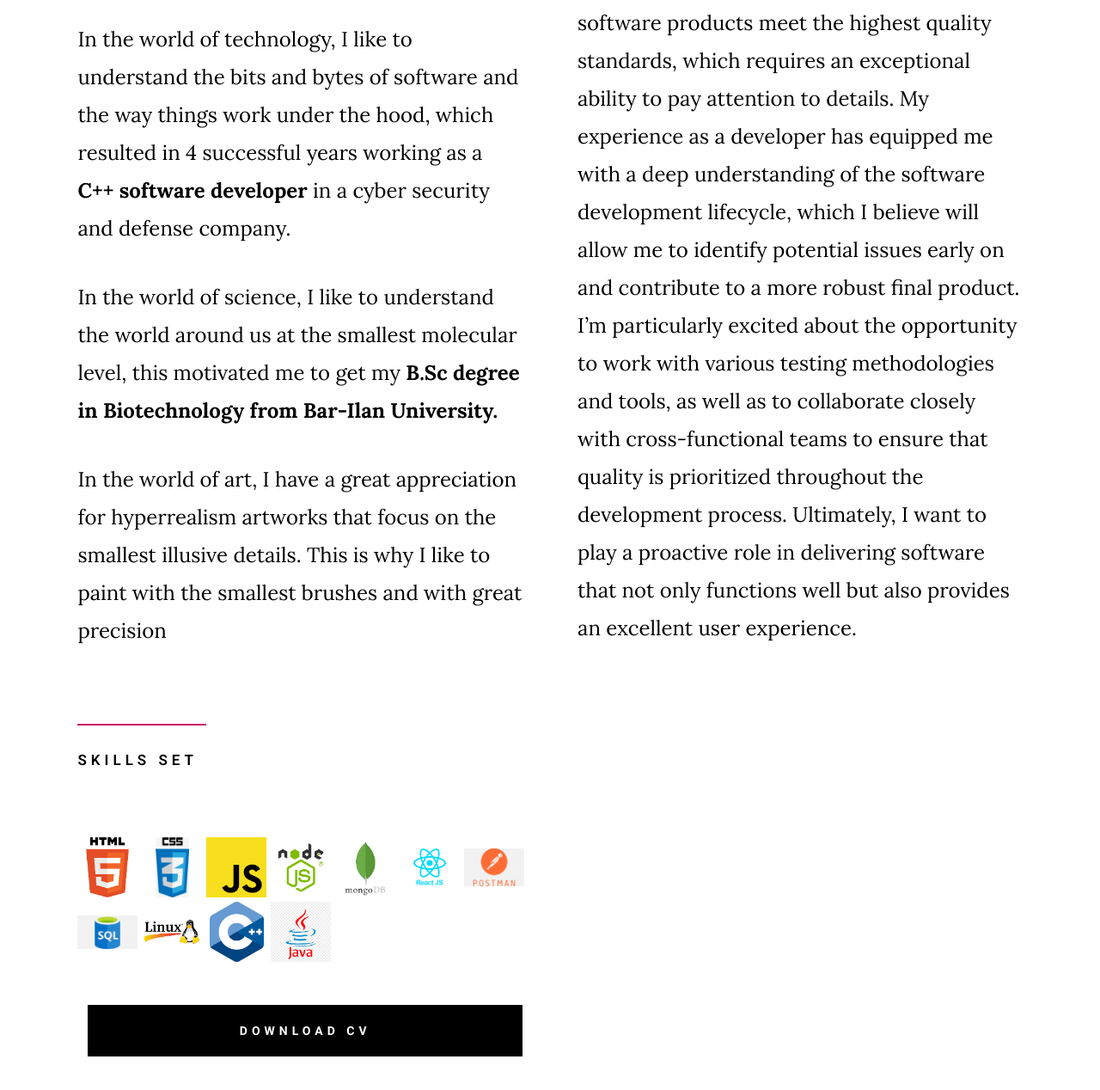
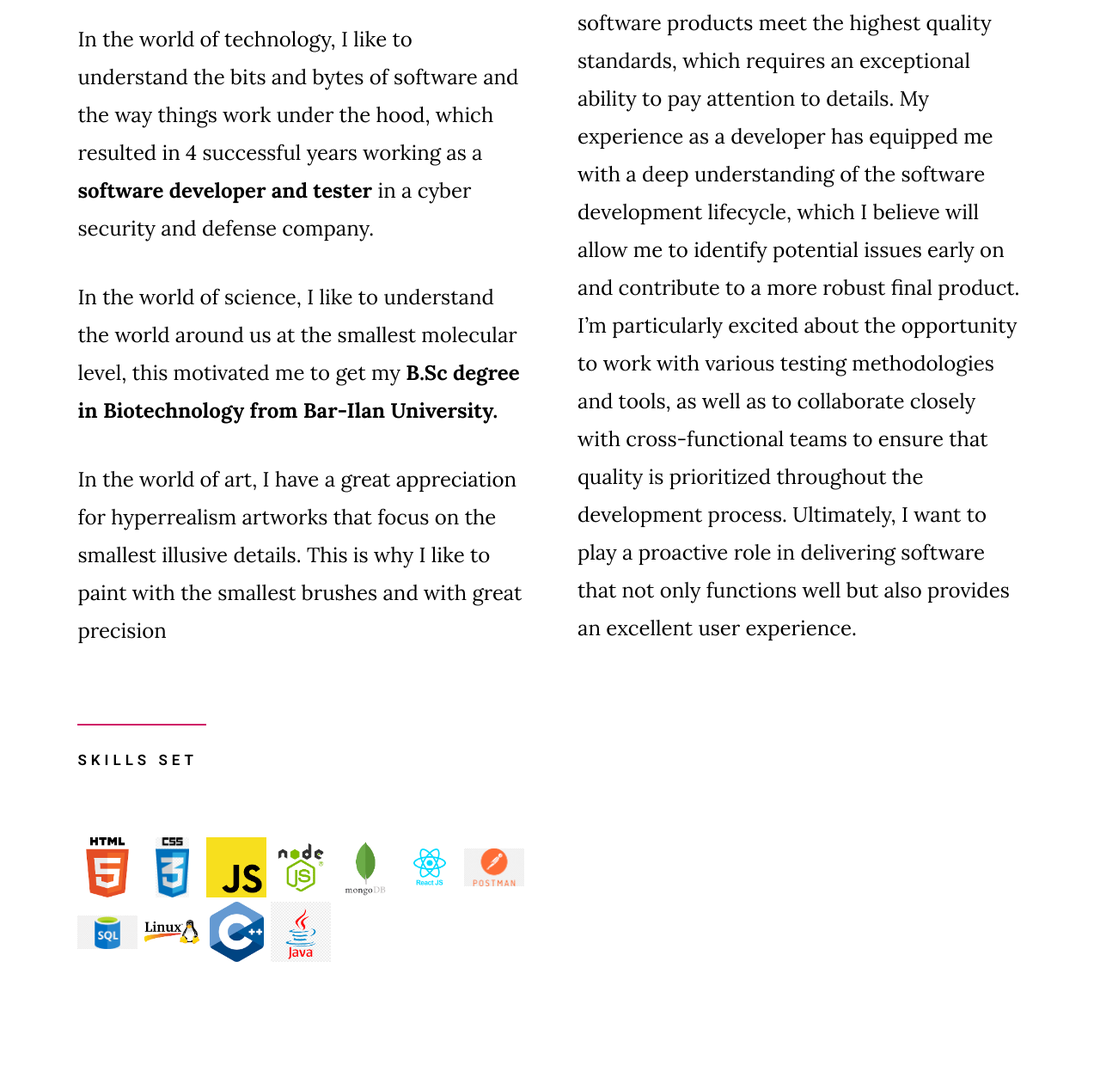
Before and after one commit to NogaAv/My-Protfolio, a website built with Vite: page index.html in a window 1280 px wide. Shown: the part 1648-2916 px from the top of the page at 86% size. Built offline with nearby package versions, Linux system fonts and the light colour scheme; animation ran at ten frames a second; a web font is replaced by a local one.

Commit message:
Update index.html

```diff
--- a/index.html
+++ b/index.html
@@ -89,7 +89,7 @@
             <p class="lead">Hi, My name is Noga.</p>
             <p class="lead">I have always been passionate about technology, science and the arts. <br />I am passionate about going deeper, researching and understanding the way things work, because I believe that everything is in the smallest details.</p>
 
-            <p class="lead">In the world of technology, I like to understand the bits and bytes of software and the way things work under the hood, which resulted in 4 successful years working as a <b>C++ software developer </b>in a cyber security and defense company.</p>
+            <p class="lead">In the world of technology, I like to understand the bits and bytes of software and the way things work under the hood, which resulted in 4 successful years working as a <b>software developer and tester </b>in a cyber security and defense company.</p>
 
             <p class="lead">In the world of science, I like to understand the world around us at the smallest molecular level, this motivated me to get my <b>B.Sc degree in Biotechnology from Bar-Ilan University.</b></p>
 
@@ -127,11 +127,11 @@
             </div>
           </div>
         </div>
-        <div class="row about-me__buttons">
+<!--         <div class="row about-me__buttons">
           <div class="column large-half tab-full">
             <a href="./files/Noga_Avraham.pdf" target="_blank" class="btn btn--primary full-width">Download CV</a>
           </div>
-        </div>
+        </div> -->
       </div>
       <!-- end about-me -->
     </section>
```
